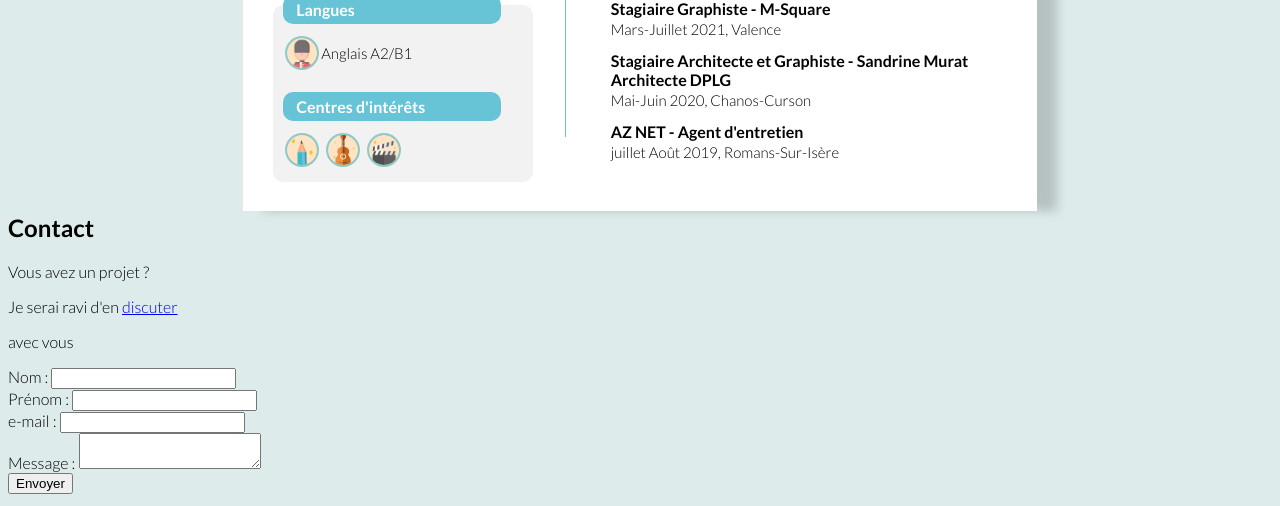
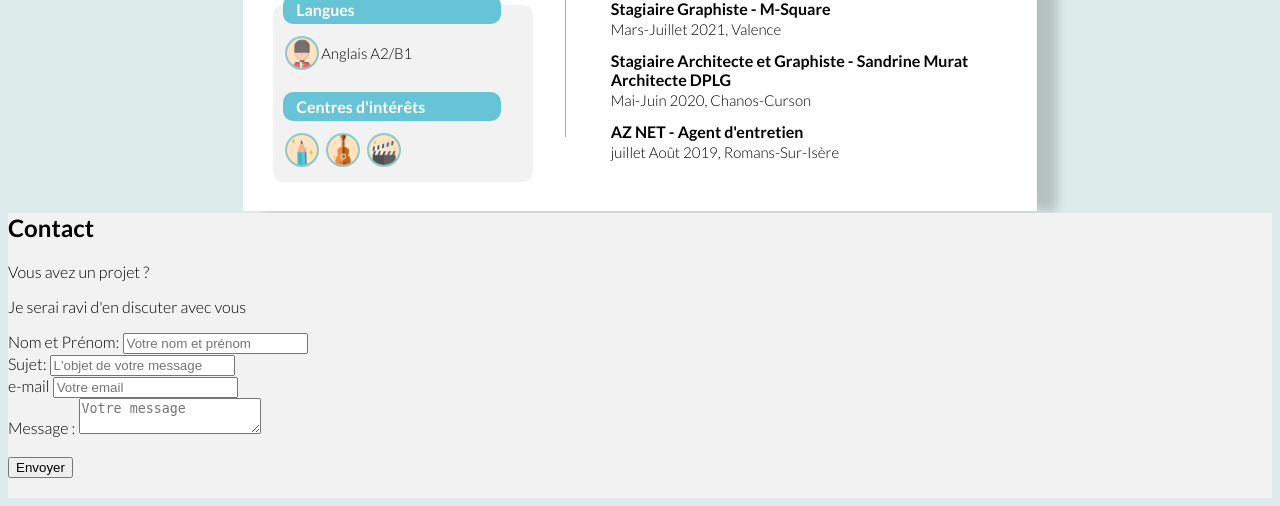
Before and after one commit to clemencebodereau/portfoliopro, a PHP site: page /cv.php in a window 1280 px wide. Shown: the part 998-1504 px from the top of the page. Run offline with PHP 8.4, Linux system fonts and the light colour scheme.

Commit message:
Third commit

```diff
--- a/assets/footer.php
+++ b/assets/footer.php
@@ -1,30 +1,29 @@
 
 <footer>
 
-    <section>
+    <section class="footerformulaire">
         <h2>Contact</h2>
                 <p>Vous avez un projet ?</p>
-                <p>Je serai ravi d'en <a href="mailto:clemencebodereau@gmail.com">discuter</a></p>
-                <p>avec vous</p>
+                <p>Je serai ravi d'en discuter avec vous</p>
 
         <form action="/ma-page-de-traitement" method="post">
             <div>
-                <label for="name">Nom :</label>
-                <input type="text" id="name" name="user_name">
+                <label for="name">Nom et Prénom:</label>
+                <input type="text" id="name" name="user_name" placeholder="Votre nom et prénom">
             </div>
             <div>
-                <label for="name">Prénom :</label>
-                <input type="text" id="name" name="user_name">
+                <label for="name">Sujet:</label>
+                <input type="text" id="sujet" name="sujet"  placeholder="L'objet de votre message">
             </div>
             <div>
-                <label for="mail">e-mail&nbsp;:</label>
-                <input type="email" id="mail" name="user_mail">
+                <label for="mail">e-mail</label>
+                <input type="email" id="mail" name="email"  placeholder="Votre email">
             </div>
             <div>
                 <label for="msg">Message :</label>
-                <textarea id="msg" name="user_message"></textarea>
+                <textarea id="msg" name="message" placeholder="Votre message"></textarea>
             </div>
-            <button class="submit">Envoyer</button>
+            <button type="submit">Envoyer</button>
         </form>
 
     </section>
--- a/assets/styles/main.css
+++ b/assets/styles/main.css
@@ -31,3 +31,13 @@ header{
     color: #000000;
 
 }
+
+.footerformulaire{
+  background-color:var(--couleurfond);
+
+}
+
+button{
+    margin: 20px 0 20px 0;
+
+}
```
